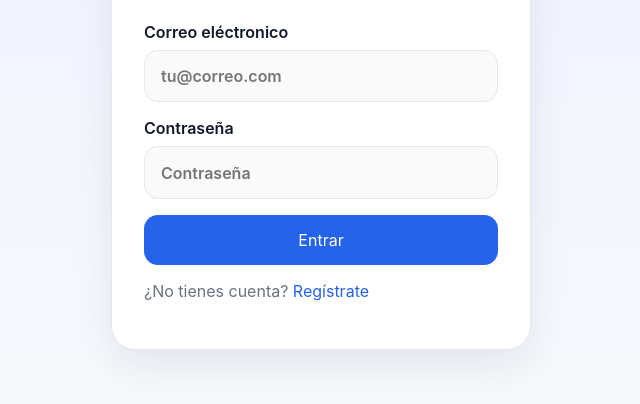
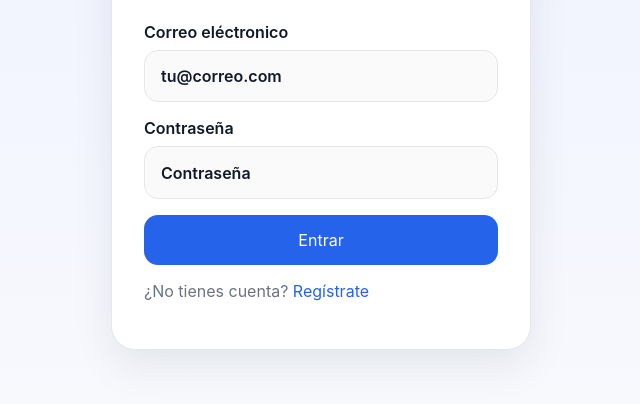
Before and after one commit to a20240077-creator/proyecto-inventario-ropa, a website: page public/login.html in a window 1280 px wide. Shown: the part 262-666 px from the top of the page, without its empty margins (319-959 px from the left). Drawn offline with Linux system fonts and the light colour scheme.

Commit message:
Fix input text color in forms

```diff
--- a/public/style.css
+++ b/public/style.css
@@ -84,6 +84,21 @@
   border: 1px solid var(--border);
   border-radius: 14px;
   background: #fafafa;
+  color: var(--text);
+  -webkit-text-fill-color: var(--text);
+  caret-color: var(--text);
+  color-scheme: light;
+}
+
+input::placeholder {
+  color: var(--muted);
+}
+
+input:-webkit-autofill,
+input:-webkit-autofill:hover,
+input:-webkit-autofill:focus {
+  -webkit-text-fill-color: var(--text);
+  box-shadow: 0 0 0 1000px #fafafa inset;
 }
 
 .btn {
```
